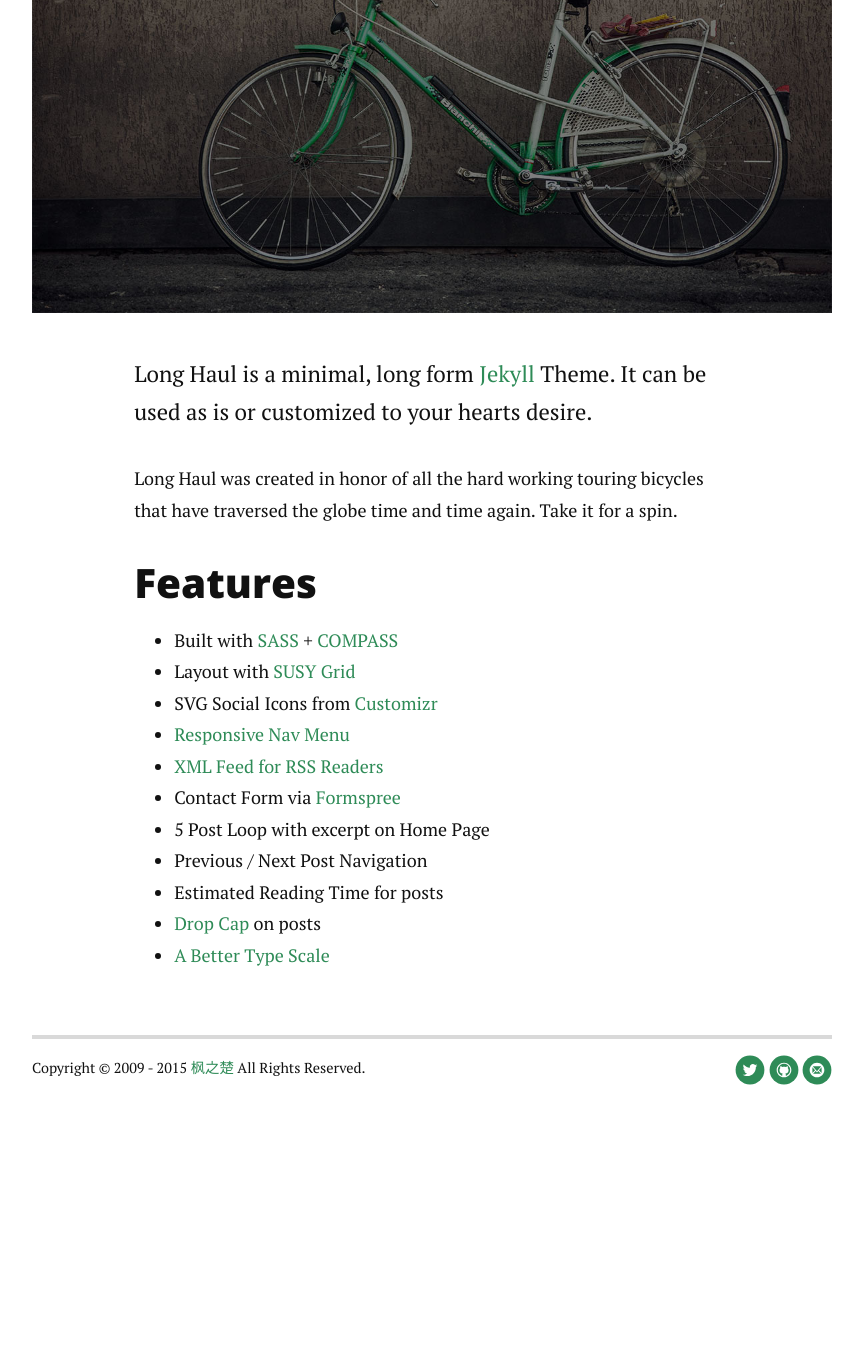
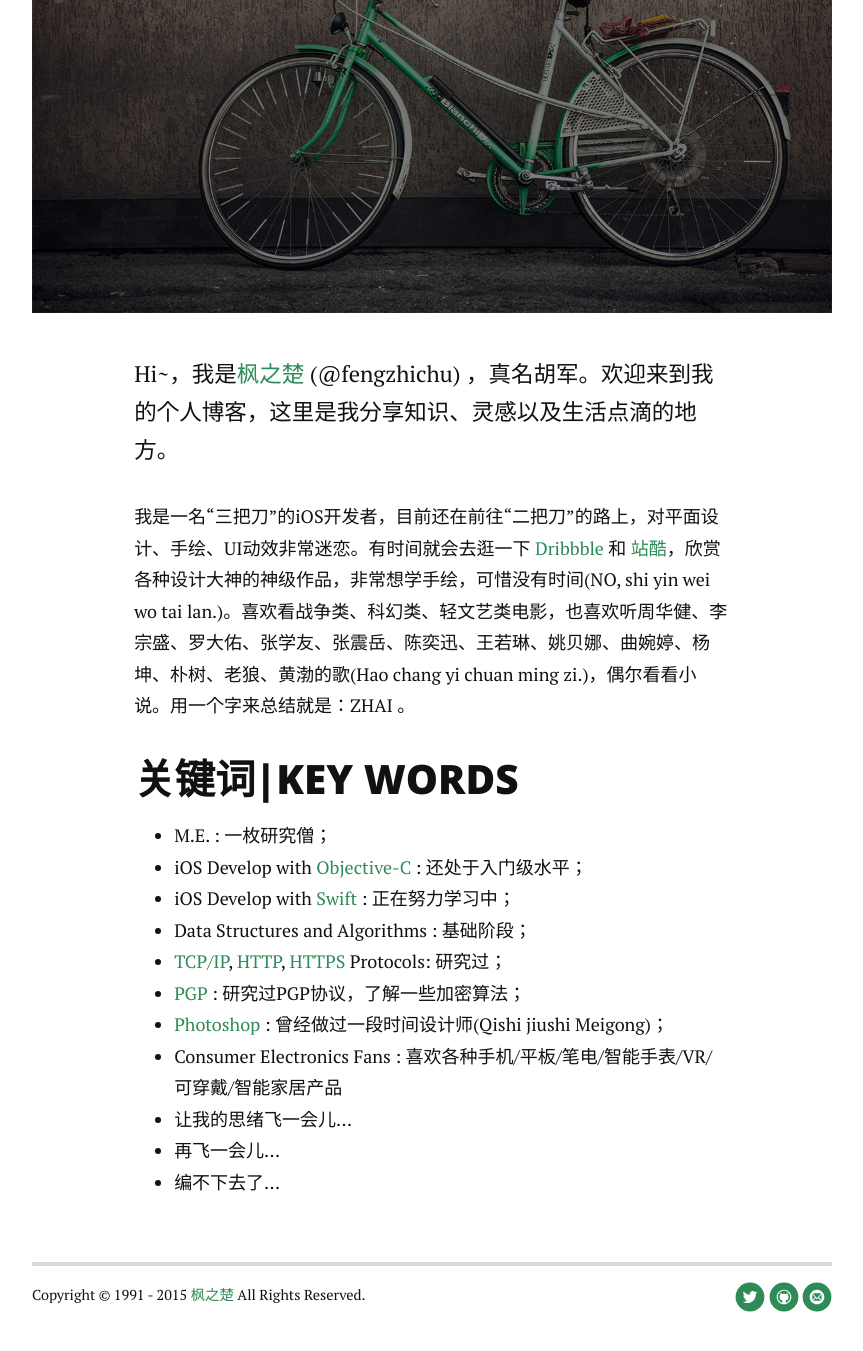
Before and after one commit to imisslovelove/fengzhichu.github.io, a Jekyll site: the page built from about.md, in a window 1280 px wide and 1400 px high, scrolled down 633 px. Shown: the top 1351 px of the window, without its empty margins (208-1071 px from the left). Built offline with Jekyll 4.4.1, drawn with Linux system fonts in a browser that asks for light colours; nearby versions of some CDN libraries; Markdown is read by kramdown in place of the engine named in the settings; before the commit the page ends 1805 px from its top, so only the background shows below that; some of the changed text lies outside the part shown.

Commit message:
Edit the about page and contact page.

```diff
--- a/_includes/footer.html
+++ b/_includes/footer.html
@@ -1,6 +1,6 @@
 <div class="footer">
    <div class="container">
-      <p class="copy">Copyright &copy; 2009 - {{ site.time | date: '%Y' }} <a href="http://fengzhichu.com">枫之楚</a> All Rights Reserved. </p>
+      <p class="copy">Copyright &copy; 1991 - {{ site.time | date: '%Y' }} <a href="http://fengzhichu.com">枫之楚</a> All Rights Reserved. </p>
 
       <div class="footer-links">
          <ul class="noList">
--- a/about.md
+++ b/about.md
@@ -1,25 +1,25 @@
 ---
 layout: default
-title: About Long Haul
+title: About Me
 ---
 
 <div class="post">
-	<h1 class="pageTitle">About Long Haul</h1>
+	<h1 class="pageTitle">About Me</h1>
 	<img src="{{ '/assets/img/touring.jpg' | prepend: site.baseurl }}" alt="">
-	<p class="intro">Long Haul is a minimal, long form <a href="http://jekyllrb.com">Jekyll</a> Theme. It can be used as is or customized to your hearts desire.</p>
-	<p>Long Haul was created in honor of all the hard working touring bicycles that have traversed the globe time and time again. Take it for a spin.</p>
-	<h2>Features</h2>
+	<p class="intro">Hi~，我是<a href="http://fengzhichu.com">枫之楚</a> (@fengzhichu) ，真名胡军。欢迎来到我的个人博客，这里是我分享知识、灵感以及生活点滴的地方。</p>
+	<p>我是一名“三把刀”的iOS开发者，目前还在前往“二把刀”的路上，对平面设计、手绘、UI动效非常迷恋。有时间就会去逛一下 <a href="https://dribbble.com/">Dribbble</a> 和 <a href="http://www.zcool.com.cn/">站酷</a>，欣赏各种设计大神的神级作品，非常想学手绘，可惜没有时间(NO, shi yin wei wo tai lan.)。喜欢看战争类、科幻类、轻文艺类电影，也喜欢听周华健、李宗盛、罗大佑、张学友、张震岳、陈奕迅、王若琳、姚贝娜、曲婉婷、杨坤、朴树、老狼、黄渤的歌(Hao chang yi chuan ming zi.)，偶尔看看小说。用一个字来总结就是：ZHAI 。</p>
+	<h2>关键词|KEY WORDS</h2>
 	<ul>
-		<li>Built with <a href="http://sass-lang.com/">SASS</a> + <a href="http://compass-style.org/">COMPASS</a></li>
-  		<li>Layout with <a href="http://susy.oddbird.net/">SUSY Grid</a></li>
-  		<li>SVG Social Icons from <a href="http://customizr.net/icons/">Customizr</a></li>
-  		<li><a href="http://responsive-nav.com/">Responsive Nav Menu</a></li>
-  		<li><a href="https://github.com/snaptortoise/jekyll-rss-feeds">XML Feed for RSS Readers</a></li>
-  		<li>Contact Form via <a href="http://formspree.io/">Formspree</a></li>
-      <li>5 Post Loop with excerpt on Home Page</li>
-  		<li>Previous / Next Post Navigation</li>
-      <li>Estimated Reading Time for posts</li>
-  		<li><a href="https://github.com/adobe-webplatform/dropcap.js">Drop Cap</a> on posts</li>
-  		<li><a href="http://typecast.com/blog/a-more-modern-scale-for-web-typography">A Better Type Scale</a></li>
+		<li>M.E. : 一枚研究僧；</li>
+  	<li>iOS Develop with <a href="https://en.wikipedia.org/wiki/Objective-C">Objective-C</a> : 还处于入门级水平；</li>
+  	<li>iOS Develop with <a href="https://en.wikipedia.org/wiki/Swift">Swift</a> : 正在努力学习中；</li>
+  	<li>Data Structures and Algorithms : 基础阶段；</li>
+  	<li><a href="https://en.wikipedia.org/wiki/Internet_protocol_suite">TCP/IP</a>, <a href="https://en.wikipedia.org/wiki/Hypertext_Transfer_Protocol">HTTP</a>, <a href="https://en.wikipedia.org/wiki/HTTPS">HTTPS</a> Protocols: 研究过；</li>
+    <li><a href="https://en.wikipedia.org/wiki/Pretty_Good_Privacy">PGP</a> : 研究过PGP协议，了解一些加密算法；</li>
+  	<li><a href="http://www.photoshop.com/">Photoshop</a> : 曾经做过一段时间设计师(Qishi jiushi Meigong)；</li>
+    <li>Consumer Electronics Fans : 喜欢各种手机/平板/笔电/智能手表/VR/可穿戴/智能家居产品</li>
+  	<li>让我的思绪飞一会儿...</li>
+    <li>再飞一会儿...</li>
+    <li>编不下去了...</li>
   	</ul>
 </div>
```
Also changed, not shown: contact.md (+7 -7 lines).
